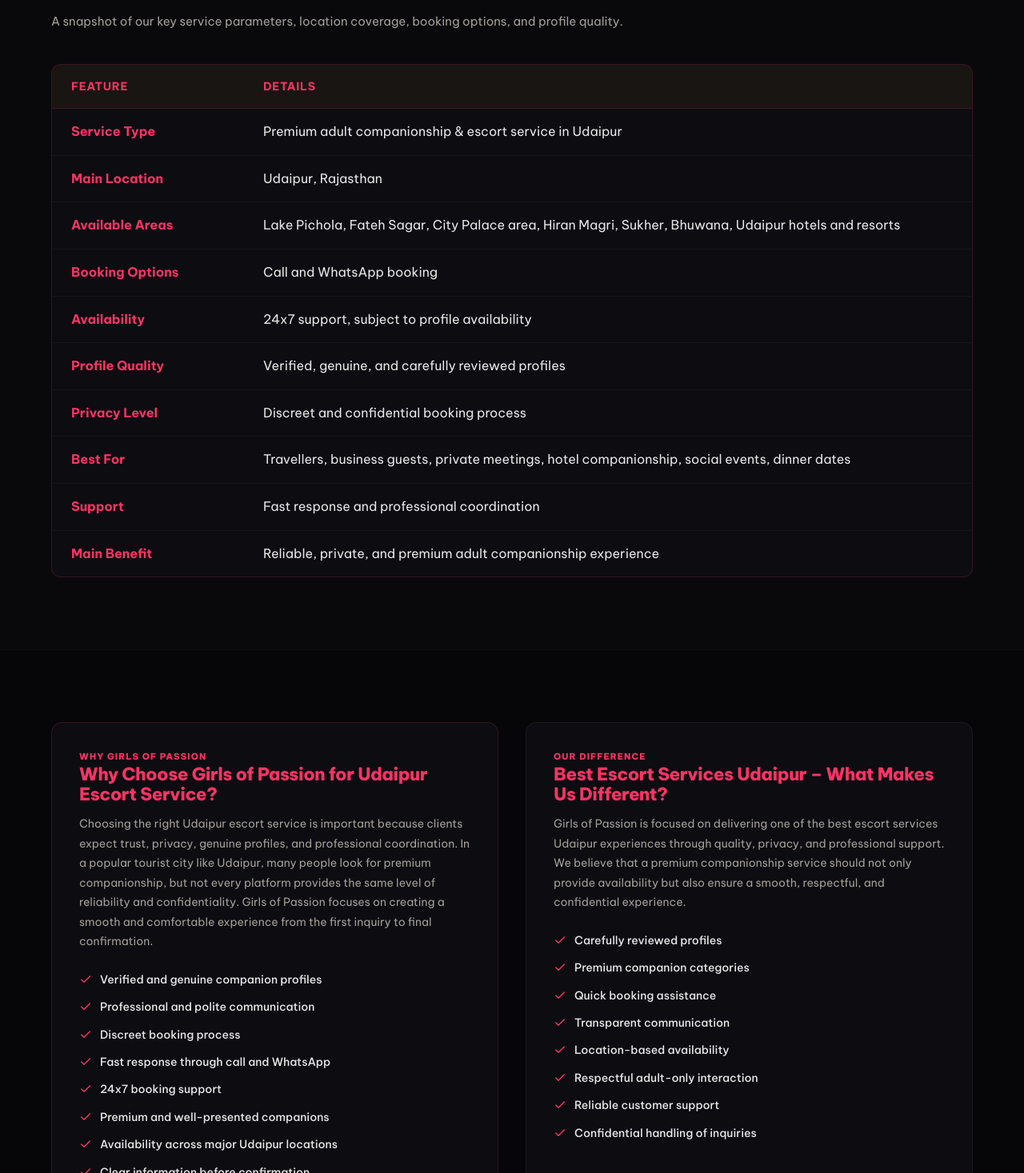
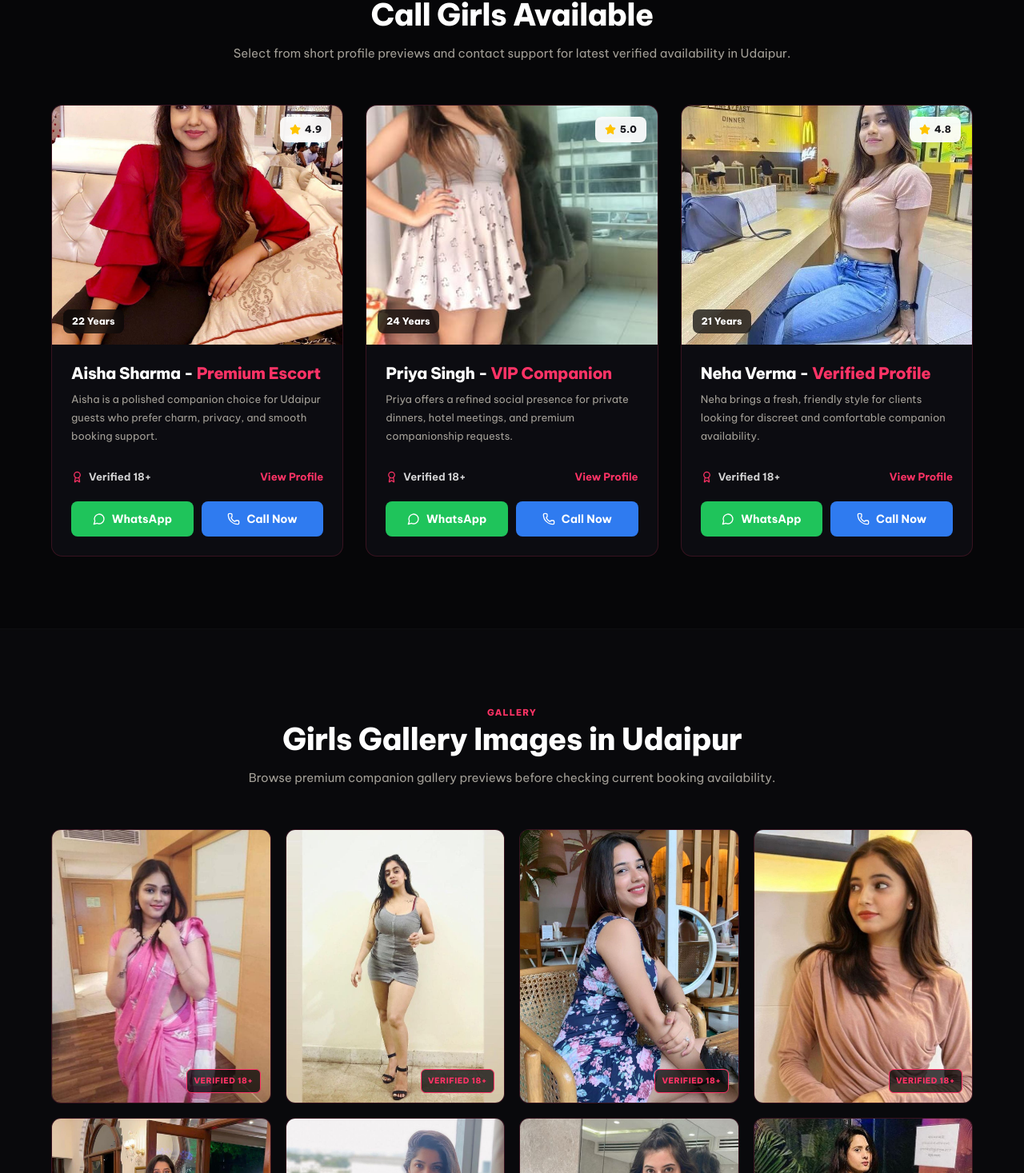
Before and after one commit to udaipuresorthub-del/velvet-affair, a Next.js app: page / in a window 1280 px wide. Shown: the part 1103-2570 px from the top of the page at 80% size. Built offline with nearby package versions, Linux system fonts and the light colour scheme.

Commit message:
Update homepage profiles and mobile navigation

```diff
--- a/src/app/globals.css
+++ b/src/app/globals.css
@@ -355,6 +355,176 @@
   gap: 16px;
 }
 
+/* Homepage Girls Cards & Gallery */
+.girls-card-grid {
+  display: grid;
+  grid-template-columns: repeat(3, 1fr);
+  gap: 28px;
+}
+
+.girl-card {
+  overflow: hidden;
+  border: 1px solid var(--line);
+  border-radius: 14px;
+  background: var(--bg-card);
+  transition: var(--transition-smooth);
+}
+
+.girl-card:hover {
+  border-color: var(--gold);
+  background: var(--bg-card-hover);
+  transform: translateY(-4px);
+  box-shadow: 0 14px 38px rgba(0, 0, 0, 0.42);
+}
+
+.girl-image-wrap {
+  position: relative;
+  aspect-ratio: 4 / 3.3;
+  overflow: hidden;
+}
+
+.girl-card-image,
+.gallery-image {
+  width: 100%;
+  height: 100%;
+  object-fit: cover;
+  transition: var(--transition-smooth);
+}
+
+.girl-card:hover .girl-card-image,
+.gallery-tile:hover .gallery-image {
+  transform: scale(1.04);
+}
+
+.girl-rating,
+.girl-age {
+  position: absolute;
+  display: inline-flex;
+  align-items: center;
+  gap: 5px;
+  border-radius: 8px;
+  font-size: 12px;
+  font-weight: 800;
+  line-height: 1;
+  backdrop-filter: blur(12px);
+  -webkit-backdrop-filter: blur(12px);
+}
+
+.girl-rating {
+  top: 14px;
+  right: 14px;
+  background: rgba(255, 255, 255, 0.92);
+  color: #15151a;
+  padding: 9px 12px;
+}
+
+.girl-rating svg {
+  color: #ffc400;
+  fill: #ffc400;
+}
+
+.girl-age {
+  left: 14px;
+  bottom: 14px;
+  background: rgba(6, 6, 8, 0.72);
+  color: #fff;
+  padding: 9px 11px;
+}
+
+.girl-card-body {
+  padding: 24px;
+}
+
+.girl-card-body h3 {
+  color: #fff;
+  font-size: 20px;
+  margin-bottom: 10px;
+}
+
+.girl-card-body h3 span {
+  color: var(--gold);
+}
+
+.girl-card-body p {
+  min-height: 78px;
+  font-size: 13px;
+}
+
+.girl-card-meta {
+  display: flex;
+  align-items: center;
+  justify-content: space-between;
+  gap: 14px;
+  margin: 20px 0;
+  font-size: 13px;
+  font-weight: 700;
+}
+
+.girl-card-meta span {
+  display: inline-flex;
+  align-items: center;
+  gap: 7px;
+  color: rgba(255, 255, 255, 0.82);
+}
+
+.girl-card-meta svg,
+.girl-card-meta a {
+  color: var(--gold);
+}
+
+.girl-card-actions {
+  display: grid;
+  grid-template-columns: 1fr 1fr;
+  gap: 10px;
+}
+
+.girl-card-actions .button {
+  min-height: 44px;
+  padding: 10px 12px;
+}
+
+.girl-whatsapp {
+  background: #1fc45b !important;
+  border: none !important;
+  color: #fff !important;
+}
+
+.girl-call {
+  background: #2f7bf0 !important;
+  border: none !important;
+  color: #fff !important;
+}
+
+.homepage-gallery-grid {
+  display: grid;
+  grid-template-columns: repeat(4, 1fr);
+  gap: 18px;
+}
+
+.gallery-tile {
+  position: relative;
+  aspect-ratio: 4 / 5;
+  overflow: hidden;
+  border: 1px solid var(--line);
+  border-radius: 12px;
+  background: var(--bg-card);
+}
+
+.gallery-tile span {
+  position: absolute;
+  right: 12px;
+  bottom: 12px;
+  border: 1px solid var(--gold);
+  border-radius: 6px;
+  background: rgba(6, 6, 8, 0.74);
+  color: var(--gold);
+  font-size: 10px;
+  font-weight: 800;
+  letter-spacing: 0.05em;
+  padding: 6px 8px;
+  text-transform: uppercase;
+}
+
 /* Sections */
 .section {
   padding: 90px 0;
@@ -1208,9 +1378,14 @@
   .overview-wrap-v2,
   .footer-grid,
   .booking-steps-grid,
-  .features-container {
+  .features-container,
+  .girls-card-grid {
     grid-template-columns: 1fr;
     gap: 30px;
+  }
+
+  .homepage-gallery-grid {
+    grid-template-columns: repeat(2, 1fr);
   }
 
   .hero-content {
@@ -1229,6 +1404,15 @@
 
 /* Professional Hamburger Menu (768px & below) */
 @media (max-width: 768px) {
+  .nav {
+    position: relative;
+    min-height: 70px;
+  }
+
+  .brand img {
+    height: 42px;
+  }
+
   .nav-toggle-label {
     display: flex;
     flex-direction: column;
@@ -1250,28 +1434,35 @@
   }
 
   .navlinks {
-    position: fixed;
-    top: 80px;
-    right: -100%;
-    width: 290px;
-    height: calc(100vh - 80px);
+    position: absolute;
+    top: calc(100% + 1px);
+    right: 0;
+    width: min(320px, calc(100vw - 24px));
+    max-height: calc(100vh - 118px);
+    overflow-y: auto;
     background: rgba(6, 6, 8, 0.97);
     backdrop-filter: blur(20px);
     -webkit-backdrop-filter: blur(20px);
-    border-left: 1px solid var(--line);
+    border: 1px solid var(--line);
+    border-radius: 0 0 14px 14px;
     flex-direction: column;
     align-items: flex-start;
     justify-content: flex-start;
-    padding: 40px 30px;
-    gap: 25px;
-    transition: right 0.3s cubic-bezier(0.25, 0.8, 0.25, 1);
+    padding: 24px;
+    gap: 18px;
+    opacity: 0;
+    pointer-events: none;
+    transform: translateX(110%);
+    transition: opacity 0.25s ease, transform 0.3s cubic-bezier(0.25, 0.8, 0.25, 1);
     z-index: 105;
     box-shadow: -10px 0 30px rgba(0, 0, 0, 0.6);
   }
 
   /* Slide Drawer & Animate Hamburger spans on Checked */
   .nav-toggle-input:checked ~ .navlinks {
-    right: 0;
+    opacity: 1;
+    pointer-events: auto;
+    transform: translateX(0);
   }
 
   .nav-toggle-input:checked ~ .nav-toggle-label span:nth-child(1) {
@@ -1312,6 +1503,10 @@
     width: 100%;
     display: flex;
     justify-content: center;
+  }
+
+  .girl-card-body p {
+    min-height: auto;
   }
 
   /* Mobile Trust Badges Grid Override */
--- a/src/app/page.tsx
+++ b/src/app/page.tsx
@@ -18,7 +18,7 @@
   Award
 } from "lucide-react";
 import { InquiryForm } from "@/components/InquiryForm";
-import { serviceAreas, siteConfig } from "@/lib/site";
+import { profileImages, serviceAreas, siteConfig } from "@/lib/site";
 
 export const metadata = {
   title: "Premium Escort Services in Udaipur | Call Girls Udaipur Available Just ₹3999",
@@ -29,6 +29,33 @@
 };
 
 export default function Home() {
+  const girlsCards = [
+    {
+      name: "Aisha Sharma",
+      age: "22 Years",
+      rating: "4.9",
+      image: "/images/beautiful-escort-girls-udaipur.jpg",
+      title: "Premium Escort",
+      copy: "Aisha is a polished companion choice for Udaipur guests who prefer charm, privacy, and smooth booking support."
+    },
+    {
+      name: "Priya Singh",
+      age: "24 Years",
+      rating: "5.0",
+      image: "/images/model-call-girl-service-udaipur.jpg",
+      title: "VIP Companion",
+      copy: "Priya offers a refined social presence for private dinners, hotel meetings, and premium companionship requests."
+    },
+    {
+      name: "Neha Verma",
+      age: "21 Years",
+      rating: "4.8",
+      image: "/images/high-class-call-girls-udaipur.jpg",
+      title: "Verified Profile",
+      copy: "Neha brings a fresh, friendly style for clients looking for discreet and comfortable companion availability."
+    }
+  ];
+
   const organizationJsonLd = {
     "@context": "https://schema.org",
     "@type": "Organization",
@@ -119,6 +146,81 @@
           <div className="badge-item">
             <ShieldCheck size={18} />
             <span>Cash on Delivery</span>
+          </div>
+        </div>
+      </section>
+
+      {/* Girls Profile Cards */}
+      <section className="section" id="profiles-preview">
+        <div className="shell">
+          <div className="center-header">
+            <span className="eyebrow">Verified Girls</span>
+            <h2>Premium Escort Services in Udaipur | Call Girls Available</h2>
+            <p className="subtitle">
+              Select from short profile previews and contact support for latest verified availability in Udaipur.
+            </p>
+          </div>
+
+          <div className="girls-card-grid">
+            {girlsCards.map((girl) => (
+              <article className="girl-card" key={girl.name}>
+                <div className="girl-image-wrap">
+                  <Image
+                    src={girl.image}
+                    alt={`${girl.name} Udaipur verified companion profile`}
+                    width={520}
+                    height={620}
+                    className="girl-card-image"
+                  />
+                  <span className="girl-rating"><Star size={14} /> {girl.rating}</span>
+                  <span className="girl-age">{girl.age}</span>
+                </div>
+                <div className="girl-card-body">
+                  <h3>{girl.name} - <span>{girl.title}</span></h3>
+                  <p>{girl.copy}</p>
+                  <div className="girl-card-meta">
+                    <span><Award size={15} /> Verified 18+</span>
+                    <Link href="/profiles">View Profile</Link>
+                  </div>
+                  <div className="girl-card-actions">
+                    <Link href={`https://wa.me/${siteConfig.whatsapp}`} className="button girl-whatsapp">
+                      <MessageCircle size={16} /> WhatsApp
+                    </Link>
+                    <Link href={`tel:${siteConfig.phone}`} className="button girl-call">
+                      <Phone size={16} /> Call Now
+                    </Link>
+                  </div>
+                </div>
+              </article>
+            ))}
+          </div>
+        </div>
+      </section>
+
+      {/* Homepage Gallery */}
+      <section className="section alt" id="gallery">
+        <div className="shell">
+          <div className="center-header">
+            <span className="eyebrow">Gallery</span>
+            <h2>Girls Gallery Images in Udaipur</h2>
+            <p className="subtitle">
+              Browse premium companion gallery previews before checking current booking availability.
+            </p>
+          </div>
+
+          <div className="homepage-gallery-grid">
+            {profileImages.slice(0, 8).map((image, index) => (
+              <Link href="/profiles" className="gallery-tile" key={image}>
+                <Image
+                  src={image}
+                  alt={`Premium Udaipur girls gallery image ${index + 1}`}
+                  width={420}
+                  height={540}
+                  className="gallery-image"
+                />
+                <span>Verified 18+</span>
+              </Link>
+            ))}
           </div>
         </div>
       </section>
@@ -227,7 +329,7 @@
       </section>
 
       {/* Verified Profiles & Premium Companionship */}
-      <section className="section alt">
+      <section className="section alt" id="areas">
         <div className="shell grid-2">
           {/* Verified Profiles */}
           <div className="content-panel">
@@ -276,7 +378,7 @@
       </section>
 
       {/* Expanded VIP & Russian Escort Info (New Content block for better ranking) */}
-      <section className="section">
+      <section className="section" id="services">
         <div className="shell grid-2">
           <div className="editorial-card-v3">
             <Sparkles size={24} className="gold-text" />
```
